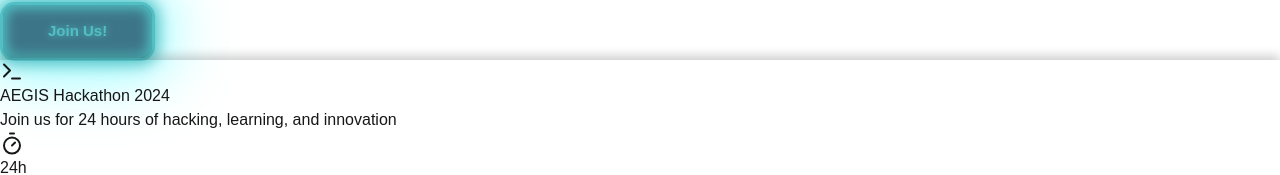
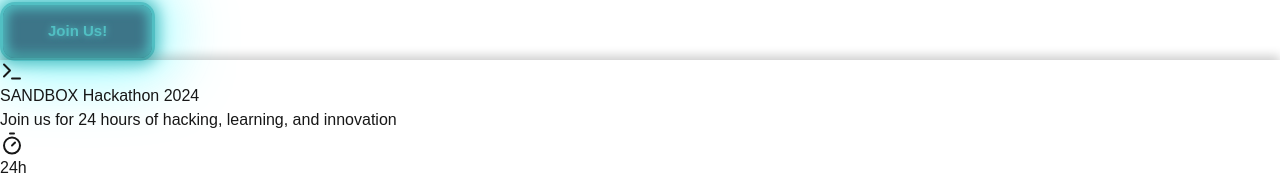
Before and after one commit to sahil-raj/aegis-website-fe, a Next.js app: page / in a window 1280 px wide. Shown: the part 605-780 px from the top of the page. Built offline with nearby package versions, Linux system fonts and the light colour scheme.

Commit message:
Update Banner.tsx

```diff
--- a/src/components/Banner.tsx
+++ b/src/components/Banner.tsx
@@ -21,7 +21,7 @@ export function HackathonBanner() {
             </div>
             <div className="text-center md:text-left">
               <h2 className="text-lg font-semibold text-white">
-                AEGIS Hackathon 2024
+                SANDBOX Hackathon 2024
               </h2>
               <p className="text-sm text-gray-400">
                 Join us for 24 hours of hacking, learning, and innovation
```
